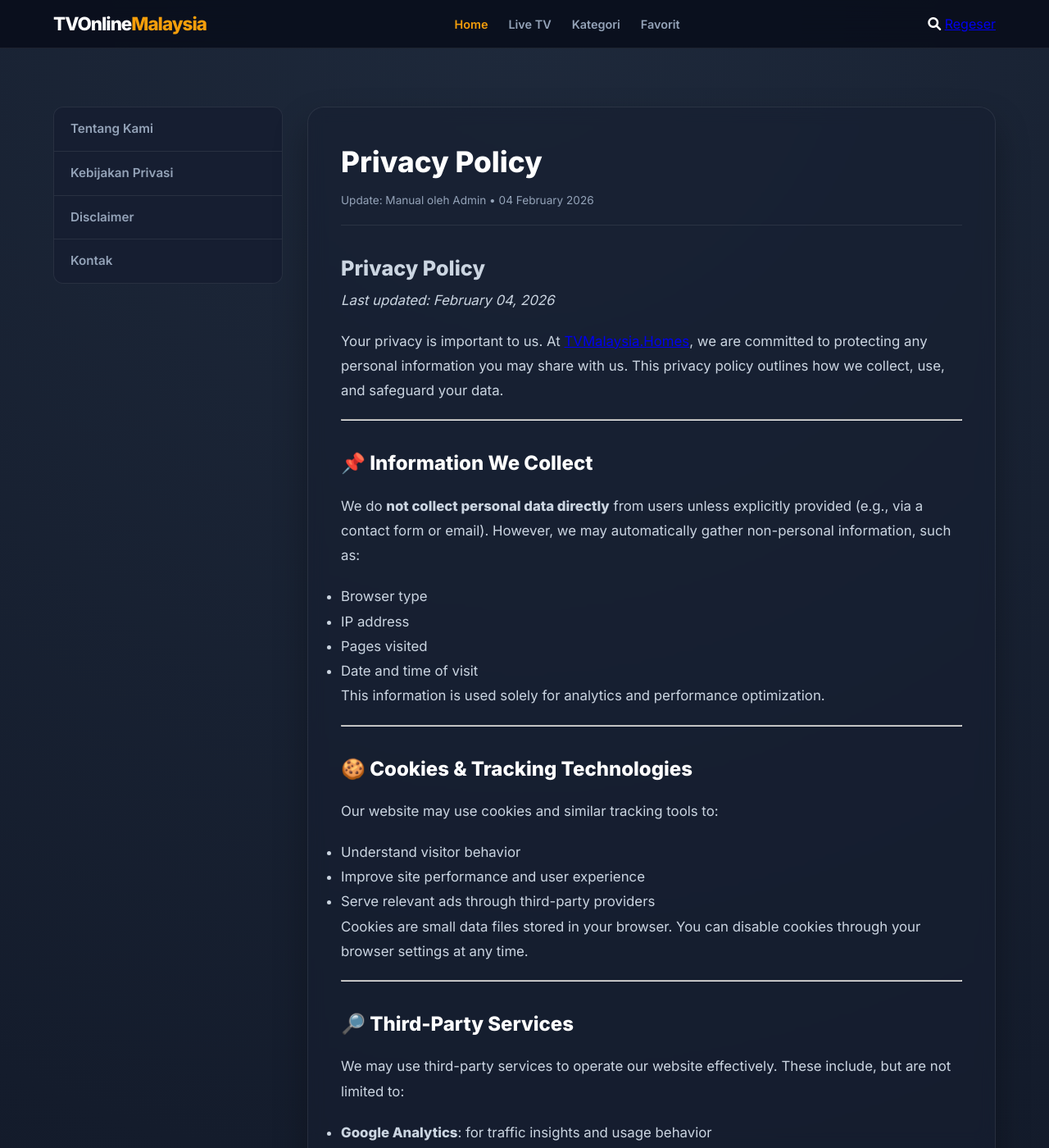
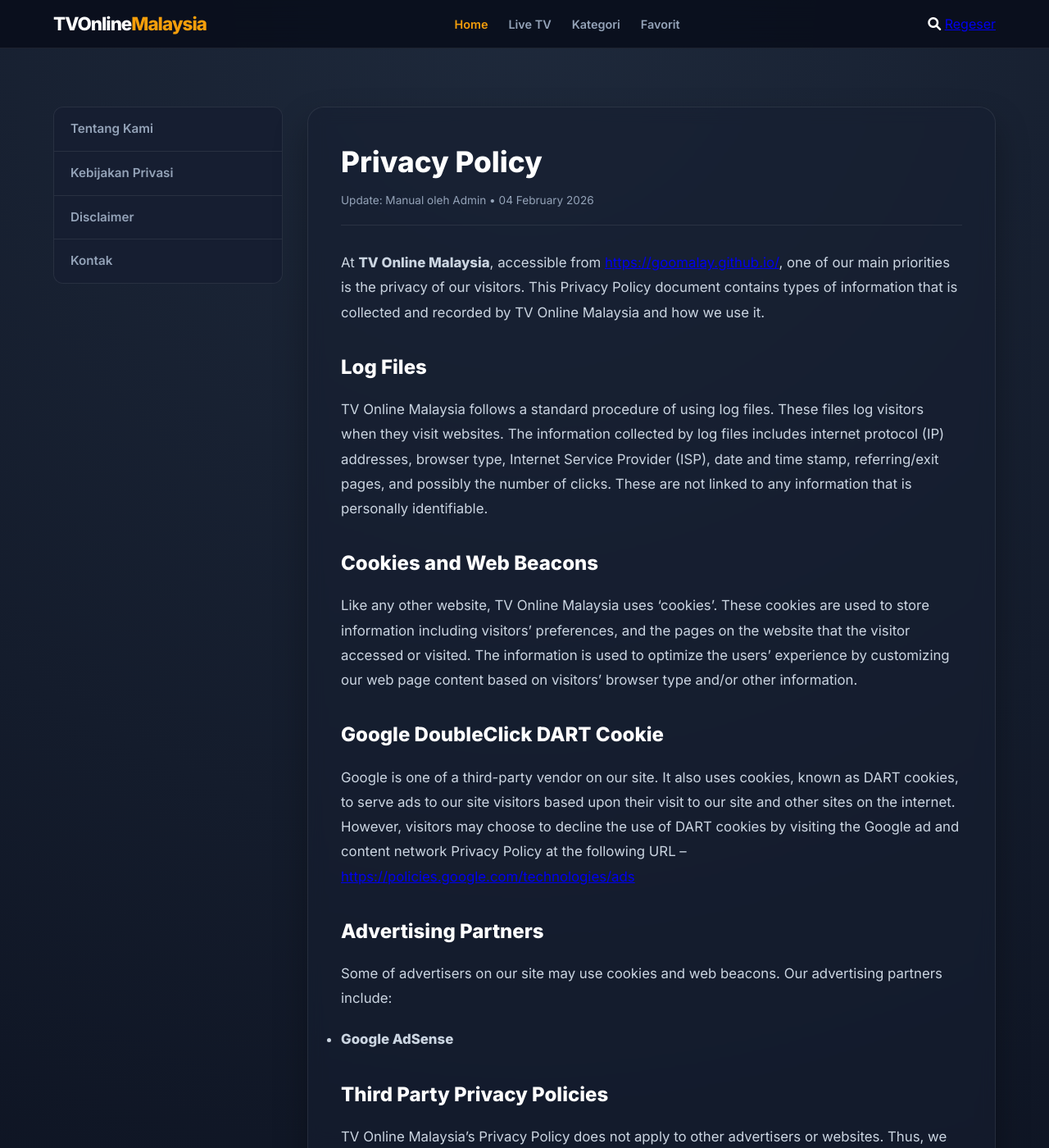
Before and after one commit to goomalay/goomalay.github.io, a Jekyll site: the page built from pages/privacy-policy.md, in a window 1280 px wide and 1400 px high. Shown: the whole window at 82% size. Built offline with Jekyll 4.4.1, drawn with Linux system fonts in a browser that asks for light colours; some of the changed text lies outside the part shown.

Commit message:
Update privacy-policy.md

```diff
--- a/pages/privacy-policy.md
+++ b/pages/privacy-policy.md
@@ -4,84 +4,23 @@
 permalink: /privacy-policy/
 ---
 
-# Privacy Policy
+At **TV Online Malaysia**, accessible from [https://goomalay.github.io/](https://goomalay.github.io/), one of our main priorities is the privacy of our visitors. This Privacy Policy document contains types of information that is collected and recorded by TV Online Malaysia and how we use it.
 
-_Last updated: {{ site.time | date: "%B %d, %Y" }}_
+## Log Files
+TV Online Malaysia follows a standard procedure of using log files. These files log visitors when they visit websites. The information collected by log files includes internet protocol (IP) addresses, browser type, Internet Service Provider (ISP), date and time stamp, referring/exit pages, and possibly the number of clicks. These are not linked to any information that is personally identifiable.
 
-Your privacy is important to us. At [TVMalaysia.Homes](https://www.tvmalaysia.homes/), we are committed to protecting any personal information you may share with us. This privacy policy outlines how we collect, use, and safeguard your data.
+## Cookies and Web Beacons
+Like any other website, TV Online Malaysia uses 'cookies'. These cookies are used to store information including visitors' preferences, and the pages on the website that the visitor accessed or visited. The information is used to optimize the users' experience by customizing our web page content based on visitors' browser type and/or other information.
 
----
+## Google DoubleClick DART Cookie
+Google is one of a third-party vendor on our site. It also uses cookies, known as DART cookies, to serve ads to our site visitors based upon their visit to our site and other sites on the internet. However, visitors may choose to decline the use of DART cookies by visiting the Google ad and content network Privacy Policy at the following URL – [https://policies.google.com/technologies/ads](https://policies.google.com/technologies/ads)
 
-## 📌 Information We Collect
+## Advertising Partners
+Some of advertisers on our site may use cookies and web beacons. Our advertising partners include:
+* **Google AdSense**
 
-We do **not collect personal data directly** from users unless explicitly provided (e.g., via a contact form or email). However, we may automatically gather non-personal information, such as:
+## Third Party Privacy Policies
+TV Online Malaysia's Privacy Policy does not apply to other advertisers or websites. Thus, we are advising you to consult the respective Privacy Policies of these third-party ad servers for more detailed information. It may include their practices and instructions about how to opt-out of certain options.
 
-- Browser type
-- IP address
-- Pages visited
-- Date and time of visit
-
-This information is used solely for analytics and performance optimization.
-
----
-
-## 🍪 Cookies & Tracking Technologies
-
-Our website may use cookies and similar tracking tools to:
-
-- Understand visitor behavior
-- Improve site performance and user experience
-- Serve relevant ads through third-party providers
-
-Cookies are small data files stored in your browser. You can disable cookies through your browser settings at any time.
-
----
-
-## 🔎 Third-Party Services
-
-We may use third-party services to operate our website effectively. These include, but are not limited to:
-
-- **Google Analytics**: for traffic insights and usage behavior
-- **Google AdSense**: for displaying personalized ads
-
-These services may collect and use data in accordance with their own privacy policies.
-
-> Learn more about how Google uses data from AdSense and Analytics:
-> [https://policies.google.com/technologies/partner-sites](https://policies.google.com/technologies/partner-sites)
-
----
-
-## 🔐 Data Security
-
-We do not sell, trade, or rent users’ personal identification information. While no website is 100% secure, we take reasonable precautions to protect any data processed through our site.
-
----
-
-## 👶 Children's Privacy
-
-This website is not intended for individuals under the age of 13. We do not knowingly collect personal information from children. If we become aware of such data, we will delete it immediately.
-
----
-
-## 🌍 External Links
-
-Our blog may contain links to external websites. We are not responsible for the privacy practices or content of those sites. Please review their privacy policies individually.
-
----
-
-## 📩 Contact Us
-
-If you have any questions or concerns about this privacy policy, feel free to reach out:
-
-📧 **Email:** admin@tvmalaysia.homes
-📝 Or visit our [Contact Page](/contact/)
-
----
-
-## 🔁 Updates to This Policy
-
-We reserve the right to update this privacy policy at any time. Changes will be posted on this page with a revised “Last Updated” date.
-
----
-
-Thank you for trusting [TVMalaysia.Homes](https://www.tvmalaysia.homes/). Your privacy matters to us.
+## Consent
+By using our website, you hereby consent to our Privacy Policy and agree to its Terms and Conditions.
```
